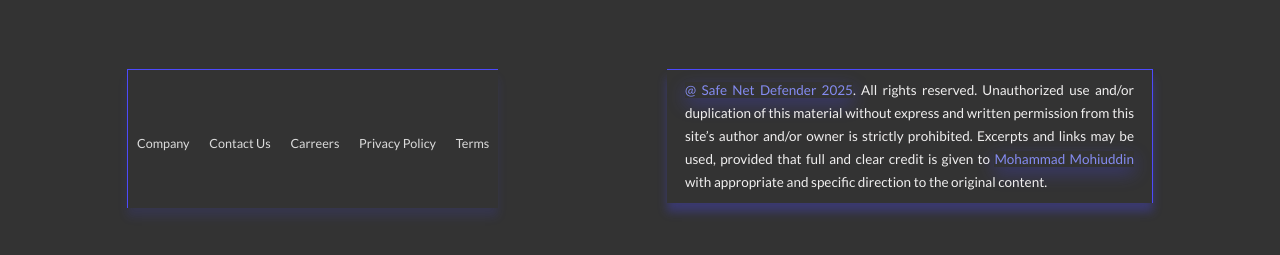
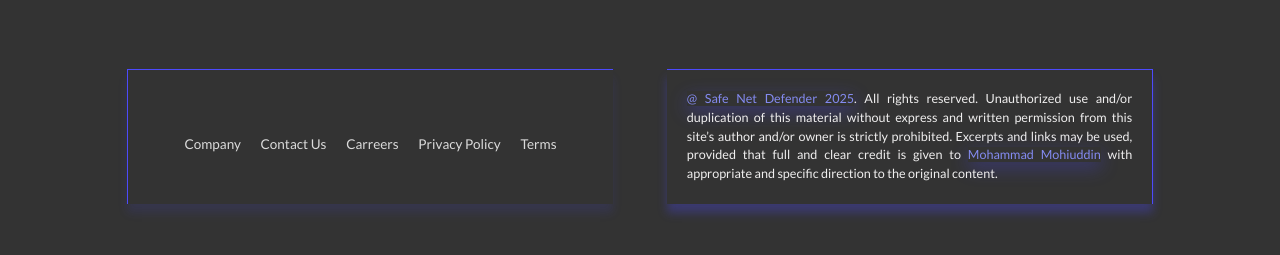
Before and after one commit to khanm2758/safeNetDefender, a website built with Vite: page index.html in a window 1280 px wide. Shown: the part 6129-6384 px from the top of the page. Built offline with nearby package versions, Linux system fonts and the light colour scheme.

Commit message:
footer design updated

```diff
--- a/src/styles/pages/_home.scss
+++ b/src/styles/pages/_home.scss
@@ -115,6 +115,10 @@
   padding: 5rem 0;
   background-color: #333;
   height: 50rem;
+
+  @include respond(tab-port-max-900){
+     height: 74rem;
+  }
   &__logo-box {
     color: $color-blue-light;
 
@@ -123,10 +127,14 @@
   &__navigation {
     float: left;
     border-top: 1px solid $color-blue-dark;
-    height: 67%;
+    height: 15rem;
     border-left: 1px solid $color-blue-dark;
     padding: 1rem;
     box-shadow: 0 1rem 1rem rgba($color-blue-dark, 0.12);
+    width: 100%;
+    @include respond(tab-port-max-900){
+      width: 100%
+    }
   }
   &__list {
     list-style: none;
@@ -143,7 +151,7 @@
     &:visited {
       color: $color-gray-light-dark;
       text-decoration: none;
-      font-size: $default-font-size;
+      font-size: 1.5rem;
       text-transform: capitalize;
       transition: all 0.3s;
       display: inline-block;
@@ -159,8 +167,8 @@
 
   &__copyright {
     color: #f0efef;
-    line-height: 1.7;
-    font-size: 1.5rem;
+    line-height: 1.5;
+    font-size: 1.4rem;
     float: right;
     border-top: 1px solid $color-blue-dark;
     border-right: 1px solid $color-blue-dark;
@@ -168,6 +176,8 @@
     box-shadow: 0 1rem 1rem rgba($color-blue-dark, 0.3);
     padding: 1rem 2rem;
     margin-bottom: 2rem;
+    width: 100%;
+    padding: 2.2rem;
 
     span {
       color: rgba($color-blue-light, 1);
```
